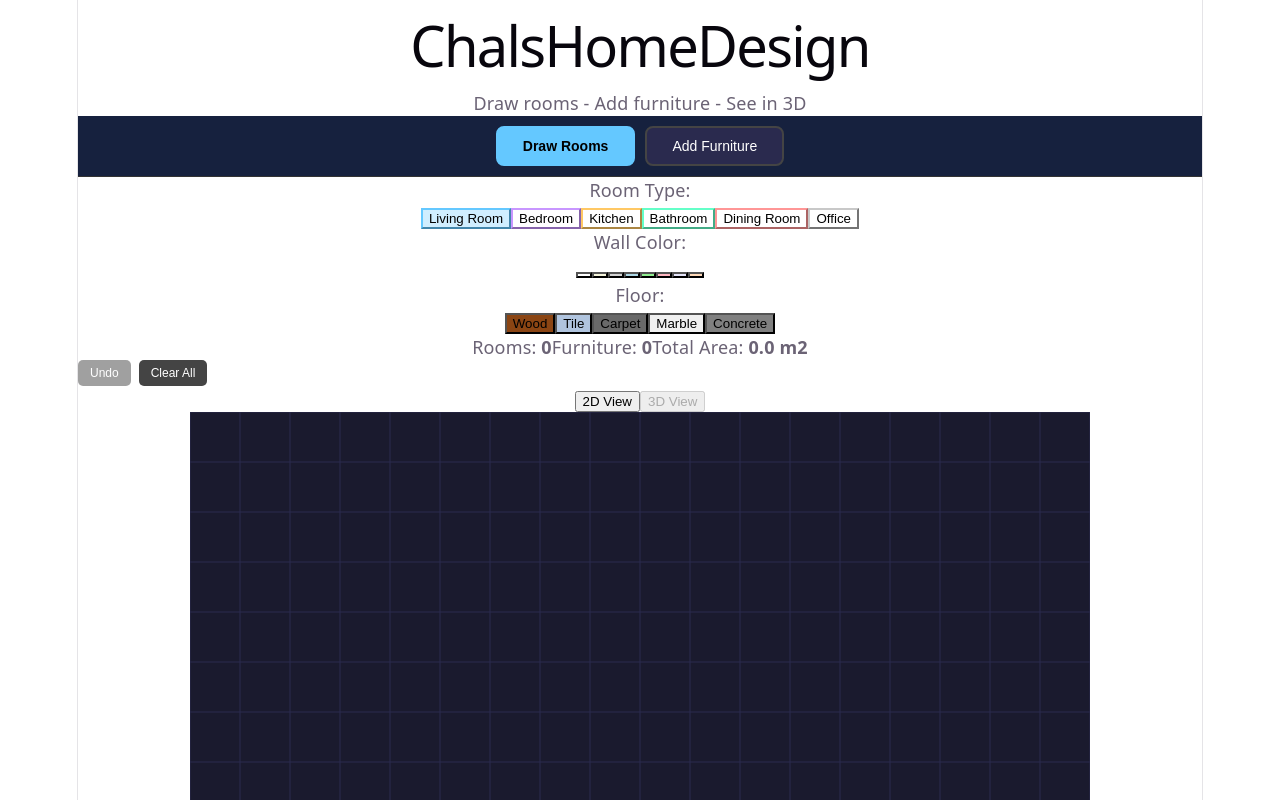
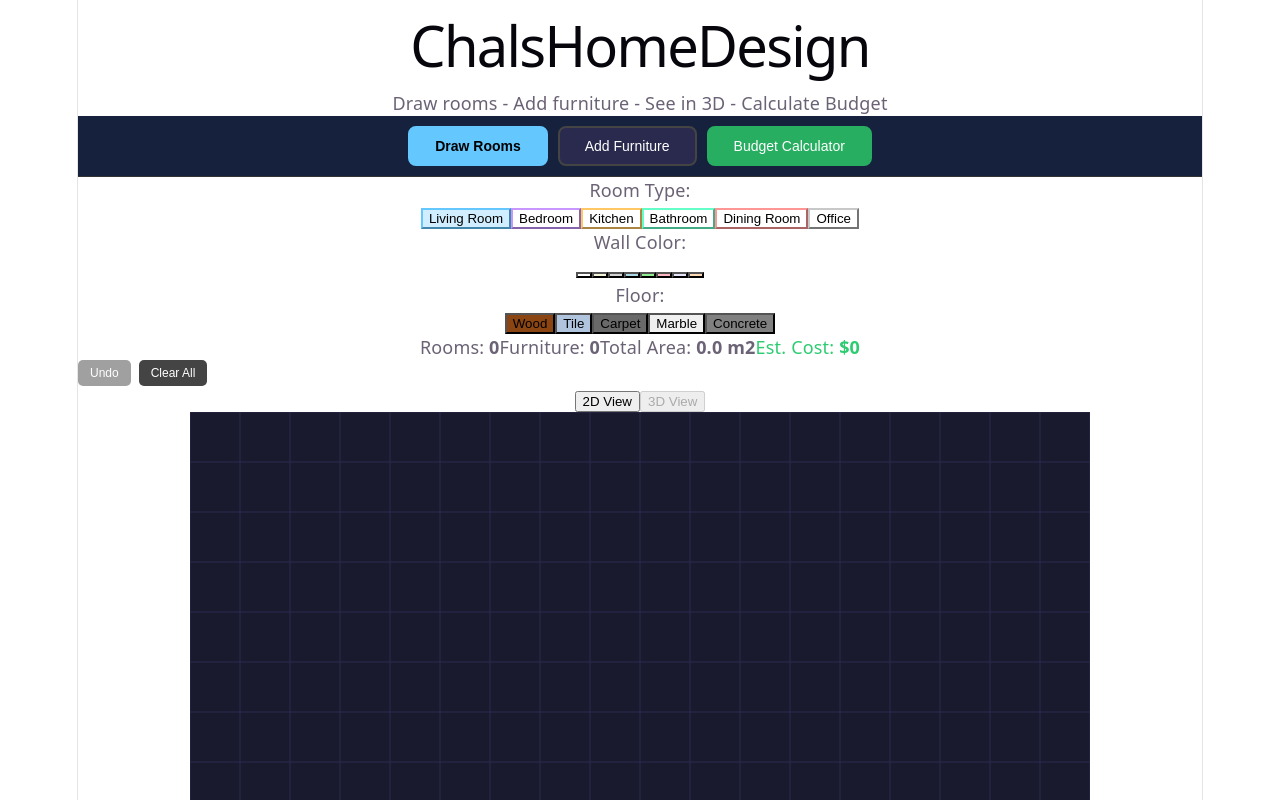
Before and after one commit to Chals1518/chals-homedesign, a React (Vite) app: page / in a window 1280 px wide. Shown: the top 800 px of the page. Built offline with nearby package versions, Linux system fonts and the light colour scheme.

Commit message:
Added budget calculator

```diff
--- a/src/App.css
+++ b/src/App.css
@@ -61,7 +61,8 @@
   font-size: 12px;
   color: white;
   transition: all 0.2s;
-  user-select: none;
+  -webkit-user-select: none;
+   user-select: none;
 }
 
 .furniture-item:hover {
@@ -105,3 +106,144 @@
 .rotate-btn:hover {
   background-color: #2980b9 !important;
 }
+.budget-btn {
+  background-color: #27ae60 !important;
+  border-color: #27ae60 !important;
+}
+
+.budget-btn:hover {
+  background-color: #2ecc71 !important;
+}
+
+.budget-btn.active {
+  background-color: #2ecc71 !important;
+  box-shadow: 0 0 10px rgba(46, 204, 113, 0.5);
+}
+
+.budget-preview {
+  color: #2ecc71;
+}
+
+.budget-preview strong {
+  color: #2ecc71 !important;
+}
+
+.budget-panel {
+  background-color: #1a1a2e;
+  padding: 20px;
+  margin: 10px 20px;
+  border-radius: 12px;
+  border: 1px solid #333;
+}
+
+.budget-header {
+  display: flex;
+  justify-content: space-between;
+  align-items: center;
+  margin-bottom: 20px;
+  padding-bottom: 15px;
+  border-bottom: 2px solid #333;
+}
+
+.budget-header h2 {
+  margin: 0;
+  color: #fff;
+  font-size: 24px;
+}
+
+.grand-total {
+  font-size: 20px;
+  color: #888;
+}
+
+.grand-total span {
+  color: #2ecc71;
+  font-weight: bold;
+  font-size: 28px;
+}
+
+.budget-sections {
+  display: grid;
+  grid-template-columns: repeat(auto-fit, minmax(280px, 1fr));
+  gap: 20px;
+  margin-bottom: 20px;
+}
+
+.budget-section {
+  background-color: #16213e;
+  padding: 15px;
+  border-radius: 8px;
+}
+
+.budget-section h3 {
+  margin: 0 0 15px 0;
+  color: #64c8ff;
+  font-size: 16px;
+  padding-bottom: 10px;
+  border-bottom: 1px solid #333;
+}
+
+.budget-section table {
+  width: 100%;
+  border-collapse: collapse;
+  font-size: 13px;
+}
+
+.budget-section th {
+  text-align: left;
+  padding: 8px 5px;
+  color: #888;
+  font-weight: normal;
+  border-bottom: 1px solid #333;
+}
+
+.budget-section td {
+  padding: 8px 5px;
+  color: #fff;
+  border-bottom: 1px solid #2a2a4e;
+}
+
+.budget-section tr:last-child td {
+  border-bottom: none;
+}
+
+.no-items {
+  color: #666;
+  font-style: italic;
+  font-size: 13px;
+}
+
+.budget-summary {
+  background-color: #16213e;
+  padding: 15px 20px;
+  border-radius: 8px;
+  max-width: 300px;
+  margin-left: auto;
+}
+
+.summary-row {
+  display: flex;
+  justify-content: space-between;
+  padding: 8px 0;
+  color: #aaa;
+  font-size: 14px;
+  border-bottom: 1px solid #2a2a4e;
+}
+
+.summary-row:last-child {
+  border-bottom: none;
+}
+
+.summary-row.total {
+  color: #fff;
+  font-weight: bold;
+  font-size: 18px;
+  padding-top: 12px;
+  margin-top: 5px;
+  border-top: 2px solid #333;
+  border-bottom: none;
+}
+
+.summary-row.total span:last-child {
+  color: #2ecc71;
+}
--- a/src/App.jsx
+++ b/src/App.jsx
@@ -18,6 +18,7 @@ function App() {
   const [draggingFurniture, setDraggingFurniture] = useState(null)
   const [isDraggingExisting, setIsDraggingExisting] = useState(false)
   const [mode, setMode] = useState('room')
+  const [showBudget, setShowBudget] = useState(false)
 
   const roomTypes = [
     { name: 'Living Room', color: 'rgba(100, 200, 255, 0.3)', border: '#64c8ff' },
@@ -29,42 +30,107 @@ function App() {
   ]
 
   const wallColors = [
-    { name: 'White', color: '#ffffff' },
-    { name: 'Cream', color: '#f5f5dc' },
-    { name: 'Light Gray', color: '#d3d3d3' },
-    { name: 'Light Blue', color: '#add8e6' },
-    { name: 'Light Green', color: '#90ee90' },
-    { name: 'Light Pink', color: '#ffb6c1' },
-    { name: 'Lavender', color: '#e6e6fa' },
-    { name: 'Peach', color: '#ffdab9' },
+    { name: 'White', color: '#ffffff', pricePerSqm: 5 },
+    { name: 'Cream', color: '#f5f5dc', pricePerSqm: 6 },
+    { name: 'Light Gray', color: '#d3d3d3', pricePerSqm: 6 },
+    { name: 'Light Blue', color: '#add8e6', pricePerSqm: 7 },
+    { name: 'Light Green', color: '#90ee90', pricePerSqm: 7 },
+    { name: 'Light Pink', color: '#ffb6c1', pricePerSqm: 7 },
+    { name: 'Lavender', color: '#e6e6fa', pricePerSqm: 8 },
+    { name: 'Peach', color: '#ffdab9', pricePerSqm: 8 },
   ]
 
   const floorTypes = [
-    { name: 'wood', label: 'Wood', color: '#8B4513' },
-    { name: 'tile', label: 'Tile', color: '#b0c4de' },
-    { name: 'carpet', label: 'Carpet', color: '#696969' },
-    { name: 'marble', label: 'Marble', color: '#f0f0f0' },
-    { name: 'concrete', label: 'Concrete', color: '#808080' },
+    { name: 'wood', label: 'Wood', color: '#8B4513', pricePerSqm: 45 },
+    { name: 'tile', label: 'Tile', color: '#b0c4de', pricePerSqm: 35 },
+    { name: 'carpet', label: 'Carpet', color: '#696969', pricePerSqm: 25 },
+    { name: 'marble', label: 'Marble', color: '#f0f0f0', pricePerSqm: 80 },
+    { name: 'concrete', label: 'Concrete', color: '#808080', pricePerSqm: 20 },
   ]
 
   const furnitureItems = [
-    { type: 'sofa', label: 'Sofa', width: 80, height: 35, color: '#4a6fa5' },
-    { type: 'bed', label: 'Bed', width: 70, height: 90, color: '#8b5a2b' },
-    { type: 'table', label: 'Table', width: 60, height: 40, color: '#deb887' },
-    { type: 'chair', label: 'Chair', width: 25, height: 25, color: '#cd853f' },
-    { type: 'desk', label: 'Desk', width: 60, height: 30, color: '#a0522d' },
-    { type: 'wardrobe', label: 'Wardrobe', width: 50, height: 25, color: '#8b4513' },
-    { type: 'tv', label: 'TV Stand', width: 60, height: 20, color: '#2f2f2f' },
-    { type: 'bathtub', label: 'Bathtub', width: 70, height: 35, color: '#e0e0e0' },
-    { type: 'toilet', label: 'Toilet', width: 25, height: 30, color: '#f5f5f5' },
-    { type: 'sink', label: 'Sink', width: 30, height: 25, color: '#d3d3d3' },
-    { type: 'stove', label: 'Stove', width: 35, height: 30, color: '#1a1a1a' },
-    { type: 'fridge', label: 'Fridge', width: 35, height: 35, color: '#c0c0c0' },
+    { type: 'sofa', label: 'Sofa', width: 80, height: 35, color: '#4a6fa5', price: 599 },
+    { type: 'bed', label: 'Bed', width: 70, height: 90, color: '#8b5a2b', price: 449 },
+    { type: 'table', label: 'Table', width: 60, height: 40, color: '#deb887', price: 199 },
+    { type: 'chair', label: 'Chair', width: 25, height: 25, color: '#cd853f', price: 89 },
+    { type: 'desk', label: 'Desk', width: 60, height: 30, color: '#a0522d', price: 249 },
+    { type: 'wardrobe', label: 'Wardrobe', width: 50, height: 25, color: '#8b4513', price: 399 },
+    { type: 'tv', label: 'TV Stand', width: 60, height: 20, color: '#2f2f2f', price: 179 },
+    { type: 'bathtub', label: 'Bathtub', width: 70, height: 35, color: '#e0e0e0', price: 699 },
+    { type: 'toilet', label: 'Toilet', width: 25, height: 30, color: '#f5f5f5', price: 199 },
+    { type: 'sink', label: 'Sink', width: 30, height: 25, color: '#d3d3d3', price: 149 },
+    { type: 'stove', label: 'Stove', width: 35, height: 30, color: '#1a1a1a', price: 549 },
+    { type: 'fridge', label: 'Fridge', width: 35, height: 35, color: '#c0c0c0', price: 799 },
   ]
 
   const getSelectedRoomStyle = () => {
     return roomTypes.find(r => r.name === selectedRoomType) || roomTypes[0]
   }
+
+  // Calculate budget
+  const calculateBudget = () => {
+    let flooringCost = 0
+    let paintCost = 0
+    let furnitureCost = 0
+    const flooringDetails = []
+    const paintDetails = []
+    const furnitureDetails = []
+
+    rooms.forEach(room => {
+      const area = (room.width / 50) * (room.height / 50)
+      const wallHeight = 2.8
+      const perimeter = 2 * ((room.width / 50) + (room.height / 50))
+      const wallArea = perimeter * wallHeight
+
+      const floor = floorTypes.find(f => f.name === room.floorType) || floorTypes[0]
+      const floorCost = area * floor.pricePerSqm
+      flooringCost += floorCost
+      flooringDetails.push({
+        room: room.type,
+        area: area.toFixed(1),
+        type: floor.label,
+        cost: floorCost.toFixed(0)
+      })
+
+      const paint = wallColors.find(w => w.color === room.wallColor) || wallColors[0]
+      const paintCostRoom = wallArea * paint.pricePerSqm
+      paintCost += paintCostRoom
+      paintDetails.push({
+        room: room.type,
+        area: wallArea.toFixed(1),
+        color: paint.name,
+        cost: paintCostRoom.toFixed(0)
+      })
+    })
+
+    furniture.forEach(item => {
+      const furn = furnitureItems.find(f => f.type === item.type)
+      if (furn) {
+        furnitureCost += furn.price
+        const existing = furnitureDetails.find(d => d.type === furn.label)
+        if (existing) {
+          existing.quantity += 1
+          existing.cost = existing.quantity * furn.price
+        } else {
+          furnitureDetails.push({
+            type: furn.label,
+            quantity: 1,
+            unitPrice: furn.price,
+            cost: furn.price
+          })
+        }
+      }
+    })
+
+    return {
+      flooring: { total: flooringCost, details: flooringDetails },
+      paint: { total: paintCost, details: paintDetails },
+      furniture: { total: furnitureCost, details: furnitureDetails },
+      grandTotal: flooringCost + paintCost + furnitureCost
+    }
+  }
+
+  const budget = calculateBudget()
 
   useEffect(() => {
     if (viewMode !== '2d') return
@@ -392,7 +458,7 @@ function App() {
     <div className="app">
       <header className="header">
         <h1>ChalsHomeDesign</h1>
-        <p>Draw rooms - Add furniture - See in 3D</p>
+        <p>Draw rooms - Add furniture - See in 3D - Calculate Budget</p>
       </header>
 
       <div className="mode-toggle">
@@ -410,9 +476,15 @@ function App() {
         >
           Add Furniture
         </button>
+        <button
+          className={showBudget ? 'active budget-btn' : 'budget-btn'}
+          onClick={() => setShowBudget(!showBudget)}
+        >
+          Budget Calculator
+        </button>
       </div>
 
-      {mode === 'room' && viewMode === '2d' && (
+      {mode === 'room' && viewMode === '2d' && !showBudget && (
         <>
           <div className="toolbar">
             <div className="toolbar-section">
@@ -480,7 +552,7 @@ function App() {
         </>
       )}
 
-      {mode === 'furniture' && viewMode === '2d' && (
+      {mode === 'furniture' && viewMode === '2d' && !showBudget && (
         <div className="furniture-panel">
           <label>Drag furniture to canvas:</label>
           <div className="furniture-items">
@@ -493,9 +565,125 @@ function App() {
                 onMouseDown={() => handleFurnitureDragStart(item)}
                 style={{ backgroundColor: item.color }}
               >
-                {item.label}
+                {item.label} - ${item.price}
               </div>
             ))}
+          </div>
+        </div>
+      )}
+
+      {showBudget && (
+        <div className="budget-panel">
+          <div className="budget-header">
+            <h2>Budget Estimate</h2>
+            <div className="grand-total">
+              Total: <span>${budget.grandTotal.toFixed(0)}</span>
+            </div>
+          </div>
+
+          <div className="budget-sections">
+            <div className="budget-section">
+              <h3>Flooring - ${budget.flooring.total.toFixed(0)}</h3>
+              {budget.flooring.details.length === 0 ? (
+                <p className="no-items">No rooms added yet</p>
+              ) : (
+                <table>
+                  <thead>
+                    <tr>
+                      <th>Room</th>
+                      <th>Type</th>
+                      <th>Area</th>
+                      <th>Cost</th>
+                    </tr>
+                  </thead>
+                  <tbody>
+                    {budget.flooring.details.map((item, i) => (
+                      <tr key={i}>
+                        <td>{item.room}</td>
+                        <td>{item.type}</td>
+                        <td>{item.area} m2</td>
+                        <td>${item.cost}</td>
+                      </tr>
+                    ))}
+                  </tbody>
+                </table>
+              )}
+            </div>
+
+            <div className="budget-section">
+              <h3>Paint - ${budget.paint.total.toFixed(0)}</h3>
+              {budget.paint.details.length === 0 ? (
+                <p className="no-items">No rooms added yet</p>
+              ) : (
+                <table>
+                  <thead>
+                    <tr>
+                      <th>Room</th>
+                      <th>Color</th>
+                      <th>Wall Area</th>
+                      <th>Cost</th>
+                    </tr>
+                  </thead>
+                  <tbody>
+                    {budget.paint.details.map((item, i) => (
+                      <tr key={i}>
+                        <td>{item.room}</td>
+                        <td>{item.color}</td>
+                        <td>{item.area} m2</td>
+                        <td>${item.cost}</td>
+                      </tr>
+                    ))}
+                  </tbody>
+                </table>
+              )}
+            </div>
+
+            <div className="budget-section">
+              <h3>Furniture - ${budget.furniture.total.toFixed(0)}</h3>
+              {budget.furniture.details.length === 0 ? (
+                <p className="no-items">No furniture added yet</p>
+              ) : (
+                <table>
+                  <thead>
+                    <tr>
+                      <th>Item</th>
+                      <th>Qty</th>
+                      <th>Unit Price</th>
+                      <th>Total</th>
+                    </tr>
+                  </thead>
+                  <tbody>
+                    {budget.furniture.details.map((item, i) => (
+                      <tr key={i}>
+                        <td>{item.type}</td>
+                        <td>{item.quantity}</td>
+                        <td>${item.unitPrice}</td>
+                        <td>${item.cost}</td>
+                      </tr>
+                    ))}
+                  </tbody>
+                </table>
+              )}
+            </div>
+          </div>
+
+          <div className="budget-summary">
+            <div className="summary-row">
+              <span>Flooring:</span>
+              <span>${budget.flooring.total.toFixed(0)}</span>
+            </div>
+            <div className="summary-row">
+              <span>Paint:</span>
+              <span>${budget.paint.total.toFixed(0)}</span>
+            </div>
+            <div className="summary-row">
+              <span>Furniture:</span>
+              <span>${budget.furniture.total.toFixed(0)}</span>
+            </div>
+            <div className="summary-row total">
+              <span>Grand Total:</span>
+              <span>${budget.grandTotal.toFixed(0)}</span>
+            </div>
           </div>
         </div>
       )}
@@ -504,6 +692,7 @@ function App() {
         <span>Rooms: <strong>{rooms.length}</strong></span>
         <span>Furniture: <strong>{furniture.length}</strong></span>
         <span>Total Area: <strong>{totalArea} m2</strong></span>
+        <span className="budget-preview">Est. Cost: <strong>${budget.grandTotal.toFixed(0)}</strong></span>
 
         <div className="actions-bar">
           {selectedRoomIndex !== null && (
@@ -553,7 +742,7 @@ function App() {
         )}
       </main>
 
-      {viewMode === '2d' && mode === 'furniture' && (
+      {viewMode === '2d' && mode === 'furniture' && !showBudget && (
         <div className="edit-hint">
           Click and drag furniture items onto the canvas. Click placed furniture to select and move it.
         </div>
```
